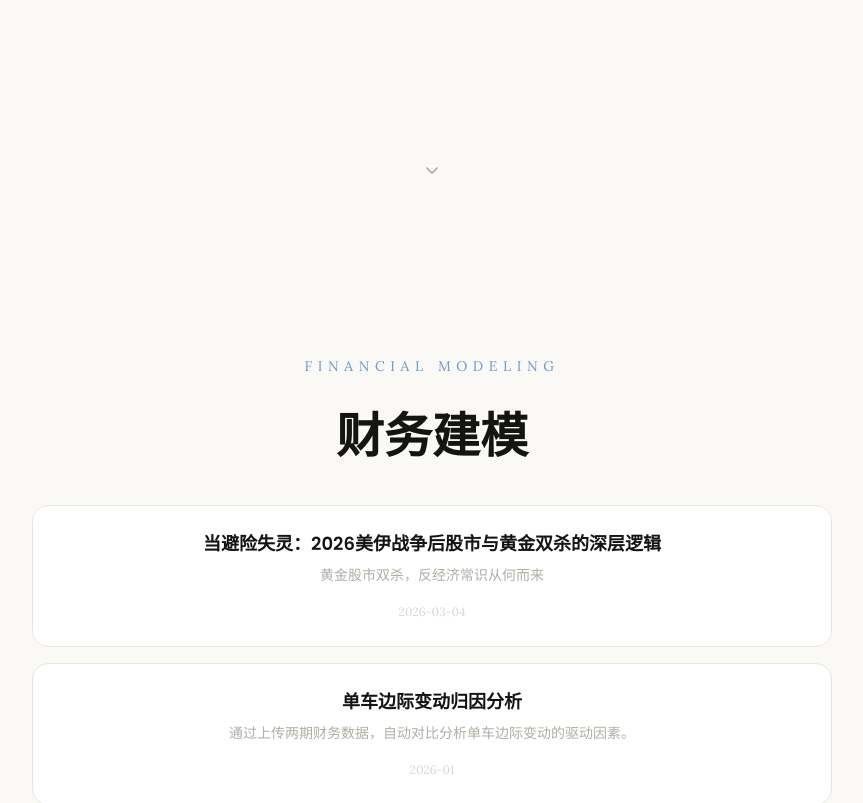
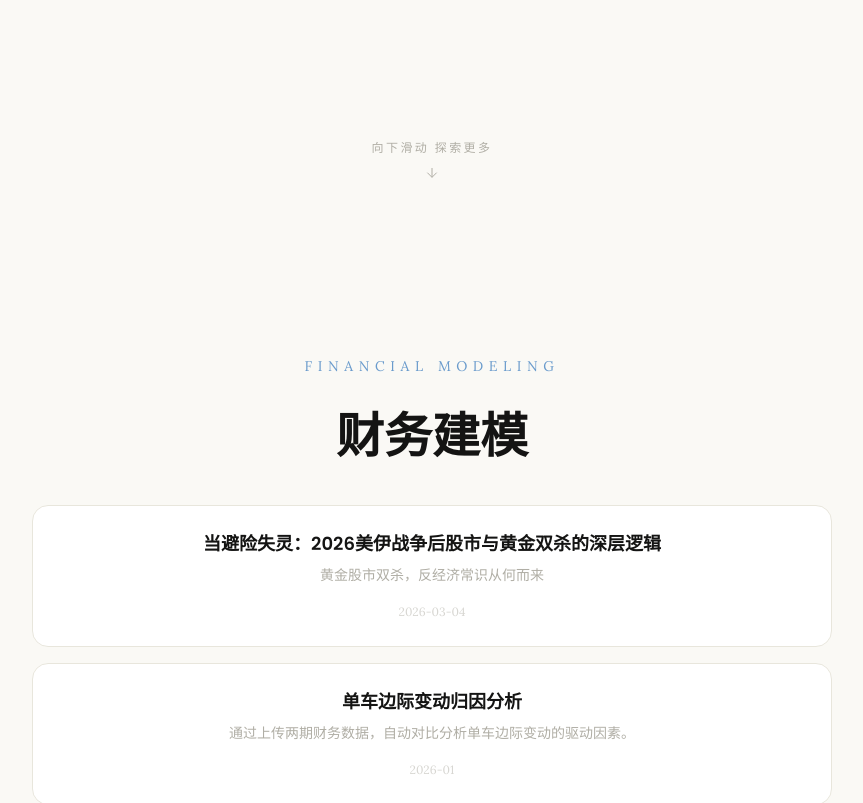
Before and after one commit to yinpengtao2002-ai/yinpengtao2002-ai.github.io, a Next.js app: page / in a window 1280 px wide. Shown: the part 1380-2183 px from the top of the page, without its empty margins (208-1071 px from the left). Built offline with nearby package versions, Linux system fonts and the light colour scheme.

Commit message:
feat: unify scroll arrows with "向下滑动 探索更多" text
All section scroll indicators now match the Hero style with
text label and arrow icon.

https://claude.ai/code/session_018SuUCHNKuQACREyvQ6WBRD

```diff
--- a/src/app/page.tsx
+++ b/src/app/page.tsx
@@ -11,7 +11,6 @@ import {
   Github,
   Mail,
   Phone,
-  ChevronDown,
 } from "lucide-react";
 
 /* Scroll-down arrow that links to the next section */
@@ -25,12 +24,16 @@ function ScrollArrow({ targetId }: { targetId: string }) {
         display: "flex",
         flexDirection: "column",
         alignItems: "center",
+        gap: 8,
         color: "var(--muted)",
         cursor: "pointer",
         textDecoration: "none",
       }}
     >
-      <ChevronDown style={{ width: 20, height: 20 }} />
+      <span style={{ fontSize: 12, letterSpacing: "0.2em" }}>向下滑动 探索更多</span>
+      <svg width="16" height="16" viewBox="0 0 24 24" fill="none" stroke="currentColor" strokeWidth="1.5">
+        <path d="M12 5v14M5 12l7 7 7-7" />
+      </svg>
     </motion.a>
   );
 }
```
